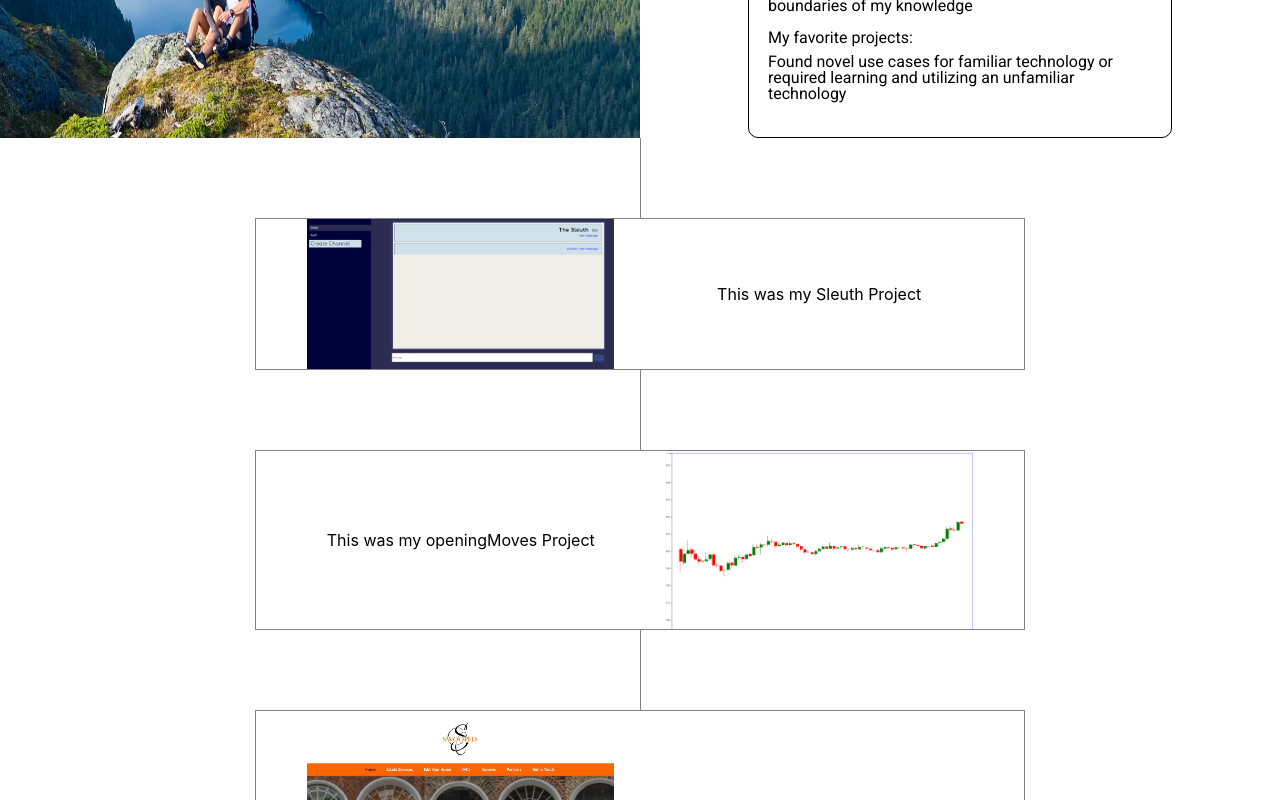
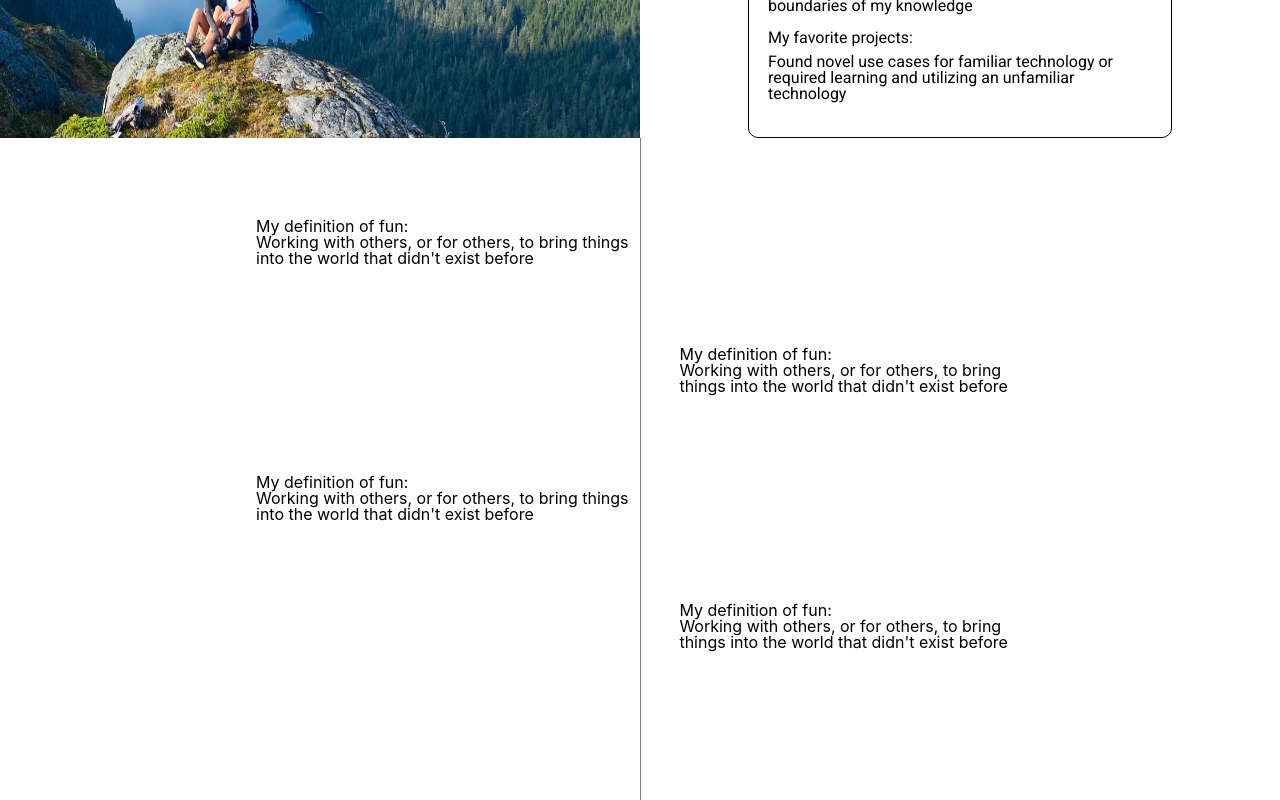
Before and after one commit to jhnegbrt/personal-website, a React (Create React App) app: page / in a window 1280 px wide. Shown: the part 500-1300 px from the top of the page. Built offline with nearby package versions, Linux system fonts and the light colour scheme.

Commit message:
adds working animations to the about section

```diff
--- a/src/App.js
+++ b/src/App.js
@@ -1,6 +1,7 @@
 import './styles/App.scss'
 import './styles/Reset.css'
 import Navbar from './components/navbar'
+import Home from './components/home'
 import About from './components/about'
 import Technologies from './components/technologies'
 import Projects from './components/projects'
@@ -11,6 +12,7 @@ function App() {
   return (
     <div className="app">
       <Navbar />
+      <Home />
       <About />
       <Projects />
       <Technologies />
--- a/src/components/about.jsx
+++ b/src/components/about.jsx
@@ -1,37 +1,38 @@
-import React from 'react'
+import React, {useRef, useEffect, useState} from 'react'
 import '../styles/About.scss'
+import AboutDisplay from './about_display'
 
-class About extends React.Component{
-  constructor(props){
-    super(props)
-  }
+function About(){
 
-  render(){
-    return(
-      <div className="about">
-        <img id="picture" src="/ketchikan.JPEG" />
-        <div className="about-text">
-          <h1>Jack Egbert</h1>
-          <h2>Software Engineering - Web Design & Development</h2>
-          <h2>A few bits about me:</h2>
-          <div className="info-text">
-            <h3>My definition of fun:</h3>
-            <h3>Working with others, or for others, to bring things into
-              the world that didn't exist before
-            </h3>
-            <h3>What makes me tick:</h3>
-            <h3>Solving problems that require extending the boundaries
-              of my knowledge
-            </h3>
-            <h3>My favorite projects:</h3>
-            <h3>Found novel use cases for familiar technology or
-              required learning and utilizing an unfamiliar technology
-            </h3>
-          </div>
-        </div>
-      </div>
-    )
-  }
+
+  // let screenWidth = window.innerWidth
+
+  let firstQuestion = "My definition of fun:"
+  let firstAnswer = "Working with others, or for others, to bring things into the world that didn't exist before"
+//   What makes me tick:
+//     Solving problems that require extending the boundaries
+//     of my knowledge
+//   My favorite projects:
+// Found novel use cases for familiar technology or
+//     required learning and utilizing an unfamiliar technology
+
+
+  return(
+
+    <div className="about-container">
+      <div className="about-spacer"></div>
+      <AboutDisplay question={firstQuestion} answer={firstAnswer} side={"left"}/>
+      <div className="about-spacer"></div>
+      <AboutDisplay question={firstQuestion} answer={firstAnswer} side={"right"}/>
+      <div className="about-spacer"></div>
+      <AboutDisplay question={firstQuestion} answer={firstAnswer} side={"left"}/>
+      <div className="about-spacer"></div>
+      <AboutDisplay question={firstQuestion} answer={firstAnswer} side={"right"}/>
+      <div className="about-spacer"></div>
+    </div>
+
+  )
+
 }
 
 export default About
--- /dev/null
+++ b/src/components/about_display.jsx
@@ -0,0 +1,57 @@
+import React, {useRef, useEffect, useState} from 'react'
+
+const AboutDisplay = (props) => {
+
+  const ref = useRef(null)
+
+  const [isVisible, setIsVisible ] = useState(false)
+
+  const callback = (entries) =>{
+    const [entry] = entries
+    // if (entry.isIntersecting === true){
+      setIsVisible(entry.isIntersecting)
+    // }
+
+  }
+
+  const options = {
+    root: null,
+    rootMargin: "1%",
+    threshold: 1
+  }
+
+
+  useEffect(() =>{
+    const observer = new IntersectionObserver(callback, options)
+    if (ref.current) observer.observe(ref.current)
+
+    return () => {
+      if(ref.current) observer.unobserve(ref.current)
+    }
+  }, [ref, options])
+
+  let right = (
+    <div ref={ref} className={isVisible ? "about-container-right show" : "about-container-right"}>
+      <p className={isVisible ? "question" : "off-right"}>{props.question}</p>
+      <p className={isVisible ? "answer" : "off-right"}>{props.answer}</p>
+    </div>
+
+  )
+
+  let left = (
+    <div ref={ref} className={isVisible ? "about-container-left show" : "about-container-left"}>
+      <p className={isVisible ? "questsion" : "off-left"}>{props.question}</p>
+      <p className={isVisible ? "answer" : "off-left"}>{props.answer}</p>
+    </div>
+
+  )
+
+  return(
+
+    props.side === "right" ? right : left
+
+  )
+
+}
+
+export default AboutDisplay
--- /dev/null
+++ b/src/components/home.jsx
@@ -0,0 +1,37 @@
+import React from 'react'
+import '../styles/Home.scss'
+
+class Home extends React.Component{
+  constructor(props){
+    super(props)
+  }
+
+  render(){
+    return(
+      <div className="about">
+        <img id="picture" src="/ketchikan.JPEG" />
+        <div className="about-text">
+          <h1>Jack Egbert</h1>
+          <h2>Software Engineering - Web Design & Development</h2>
+          <h2>A few bits about me:</h2>
+          <div className="info-text">
+            <h3>My definition of fun:</h3>
+            <h3>Working with others, or for others, to bring things into
+              the world that didn't exist before
+            </h3>
+            <h3>What makes me tick:</h3>
+            <h3>Solving problems that require extending the boundaries
+              of my knowledge
+            </h3>
+            <h3>My favorite projects:</h3>
+            <h3>Found novel use cases for familiar technology or
+              required learning and utilizing an unfamiliar technology
+            </h3>
+          </div>
+        </div>
+      </div>
+    )
+  }
+}
+
+export default Home
--- a/src/components/project_display.jsx
+++ b/src/components/project_display.jsx
@@ -8,12 +8,15 @@ const Project = (props) => {
 
   const callback = (entries) =>{
     const [entry] = entries
-    setIsVisible(entry.isIntersecting)
+    if (entry.isIntersecting === true){
+      setIsVisible(entry.isIntersecting)
+    }
+
   }
 
   const options = {
     root: null,
-    rootMargin: "10%",
+    rootMargin: "0%",
     threshold: 1
   }
 
@@ -28,17 +31,17 @@ const Project = (props) => {
   }, [ref, options])
 
   let right = (
-  <div ref={ref} className="project-container">
-    <p className={isVisible ? "view" : ""}>{props.textBody}</p>
-    <img className={isVisible ? "view" : "no-view"} id="project-image" src={props.imgSrc}></img>
+  <div ref={ref} className={isVisible ? "project-container show" : "project-container"}>
+    <p className={isVisible ? "view" : "off-right"}>{props.textBody}</p>
+    <img className={isVisible ? "view" : "off-left"} id="project-image" src={props.imgSrc}></img>
   </div>
 
   )
 
   let left = (
-    <div ref={ref} className="project-container">
-      <img className={isVisible ? "view" : "no-view"} id="project-image" src={props.imgSrc}></img>
-      <p className={isVisible ? "view" : ""}>{props.textBody}</p>
+    <div ref={ref} className={isVisible ? "project-container show" : "project-container"}>
+      <img className={isVisible ? "view" : "off-right"} id="project-image" src={props.imgSrc}></img>
+      <p className={isVisible ? "view" : "off-left"}>{props.textBody}</p>
     </div>
 
   )
--- a/src/styles/About.scss
+++ b/src/styles/About.scss
@@ -1,57 +1,56 @@
-@import url('https://fonts.googleapis.com/css2?family=Roboto&family=Roboto+Slab&display=swap');
+.about-container{
+  position: relative;
+  overflow-x:hidden;
 
-
-.about{
-  display: flex
-}
-
-#picture{
-  width: 50%;
-  height: auto;
-}
-
-.about-text{
-  width: 50vw;
-  h1{
-    text-align: center;
-    font-family: 'Roboto Slab', serif;
-    font-size: 10vh;
-    margin-top: 10vh;
-    margin-bottom: 2vh;
+  .about-spacer{
+    height: 10vh;
+    width: 50%;
+    border-right: 1px solid gray
   }
 
-  h2, h3{
+  .about-container-right{
+    width: 30%;
+    border-left: 1px solid gray;
+    border-right: none;
+    margin-left: 50%;
 
-    font-family: 'Roboto', sans-serif;
+    .off-right{
+      transform: translateX(50vw);
+    }
+
+    .question{
+      margin-left: 10%;
+      transform:translateX(0);
+      transition: transform .2s cubic-bezier(0, 0.48, 1, 1);
+    }
+
+    .answer{
+      margin-left: 10%;
+      transform:translateX(0);
+      transition: transform .8s cubic-bezier(0, 0.48, 1, 1);
+    }
   }
 
-  h2{
-    text-align: center;
-    font-size: 3vh;
-    margin-bottom: 2vh;
-  }
+  .about-container-left{
+    width: 30%;
+    border-right: 1px solid gray;
+    border-left: none;
+    margin-left: 20%;
 
-  h3{
-    font-size: 2vh;
-  }
+    .off-left{
+      transform: translateX(-50vw);
+      transition: transform .4s cubic-bezier(0, 0.48, 1, 1);
+    }
 
-  .info-text{
-    border-radius: 10px;
-    display: block;
-    margin-left: auto;
-    margin-right: auto;
-    width: 30vw;
-    padding: 3%;
-    border: 1px solid black;
+    .question{
+      transform:translateX(0);
+      transition: transform .4s cubic-bezier(0, 0.48, 1, 1);
+    }
+
+    .answer{
+      transform:translateX(0);
+      transition: transform .7s cubic-bezier(0, 0.48, 1, 1);
+    }
 
   }
-
-  .info-text h3:nth-child(even){
-    margin-bottom: 2vh;
-  }
-
-  .info-text h3:nth-child(odd){
-    margin-bottom: 1vh;
-  }
-
 }
--- /dev/null
+++ b/src/styles/Home.scss
@@ -0,0 +1,57 @@
+@import url('https://fonts.googleapis.com/css2?family=Roboto&family=Roboto+Slab&display=swap');
+
+
+.about{
+  display: flex
+}
+
+#picture{
+  width: 50%;
+  height: auto;
+}
+
+.about-text{
+  width: 50vw;
+  h1{
+    text-align: center;
+    font-family: 'Roboto Slab', serif;
+    font-size: 10vh;
+    margin-top: 10vh;
+    margin-bottom: 2vh;
+  }
+
+  h2, h3{
+
+    font-family: 'Roboto', sans-serif;
+  }
+
+  h2{
+    text-align: center;
+    font-size: 3vh;
+    margin-bottom: 2vh;
+  }
+
+  h3{
+    font-size: 2vh;
+  }
+
+  .info-text{
+    border-radius: 10px;
+    display: block;
+    margin-left: auto;
+    margin-right: auto;
+    width: 30vw;
+    padding: 3%;
+    border: 1px solid black;
+
+  }
+
+  .info-text h3:nth-child(even){
+    margin-bottom: 2vh;
+  }
+
+  .info-text h3:nth-child(odd){
+    margin-bottom: 1vh;
+  }
+
+}
--- a/src/styles/Projects.scss
+++ b/src/styles/Projects.scss
@@ -17,6 +17,8 @@
   margin-left: auto;
   margin-right: auto;
   border: 1px solid gray;
+  border-left:none;
+  border-right:none;
 
   p{
     width: 40%;
@@ -36,7 +38,16 @@
     transition: transform .4s cubic-bezier(0, 0.48, 1, 1);
   }
 
-  .no-view{
+  .off-left{
     transform: translateX(100vw);
   }
+
+  .off-right{
+    transform: translateX(-100vw);
+  }
 }
+
+.show{
+  border-left: 1px solid gray;
+  border-right: 1px solid gray
+}
```
